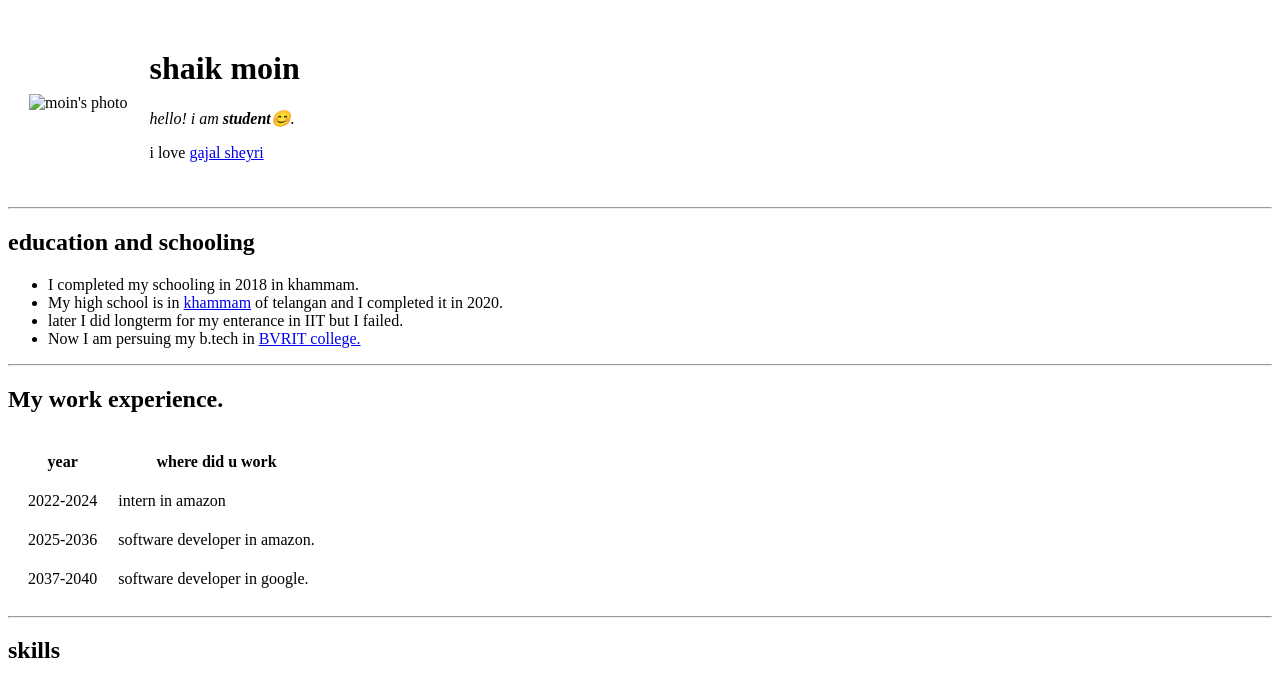
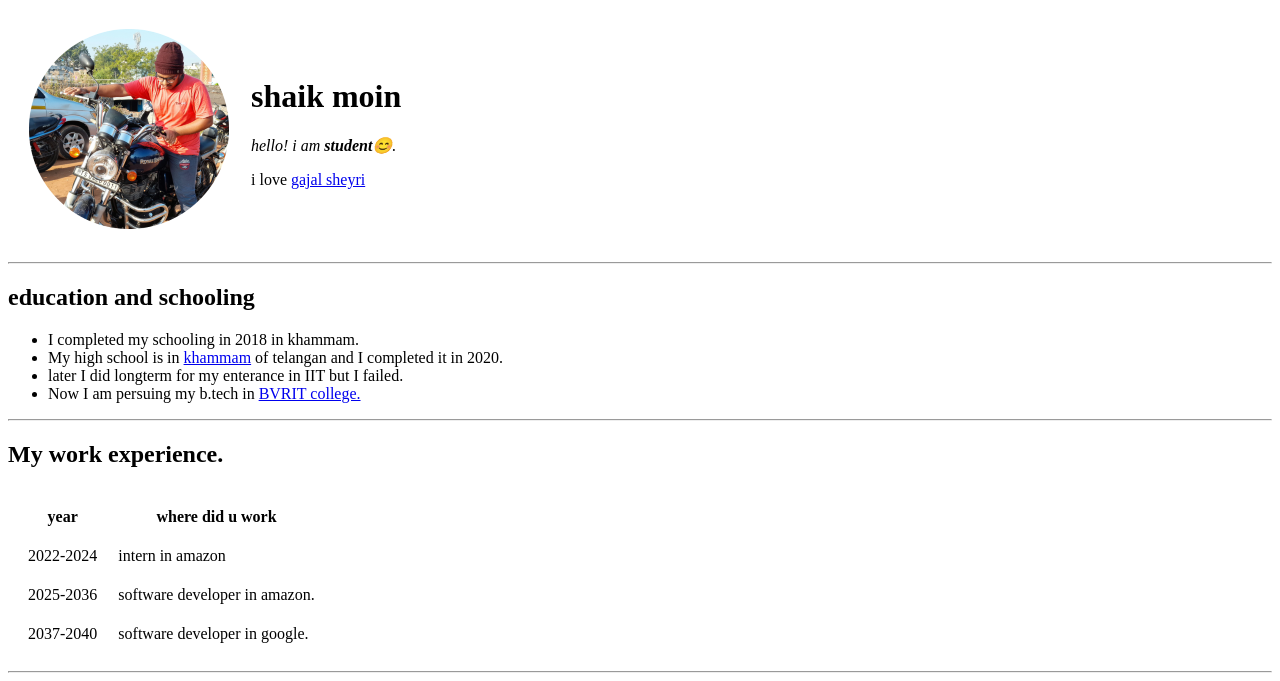
Before and after one commit to shaikmoin1431/cv, a plain HTML site: page index.html in a window 1280 px wide. Shown: the top 681 px of the page. Drawn offline with Linux system fonts and the light colour scheme.

Commit message:
Update index.html

```diff
--- a/index.html
+++ b/index.html
@@ -7,7 +7,7 @@
   <body>
     <table cellspacing="20">
       <tr>
-        <td><img src="bike photo-modified 3.jpg" alt="moin's photo"></td>
+        <td><img src="bike photo-modified 3.png" alt="moin's photo"></td>
         <td>  <h1>shaik moin</h1>
           <p><em>hello! i am <strong>student😊</strong>.</em></p>
           <p>i love <a href="https://en.wikipedia.org/wiki/Ghazal#:~:text=The%20poetic%20form%20derives%20its%20name%20from%20the,theme%20of%20unrequited%20love%20common%20to%20many%20ghazals.">gajal sheyri</a></p>
```
